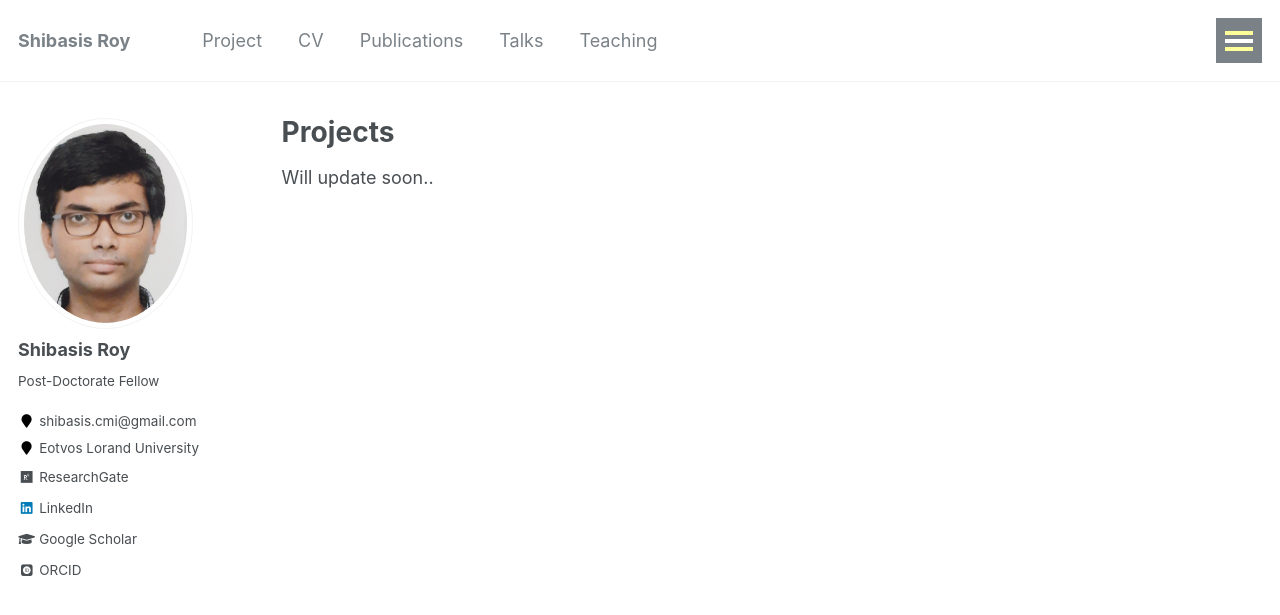
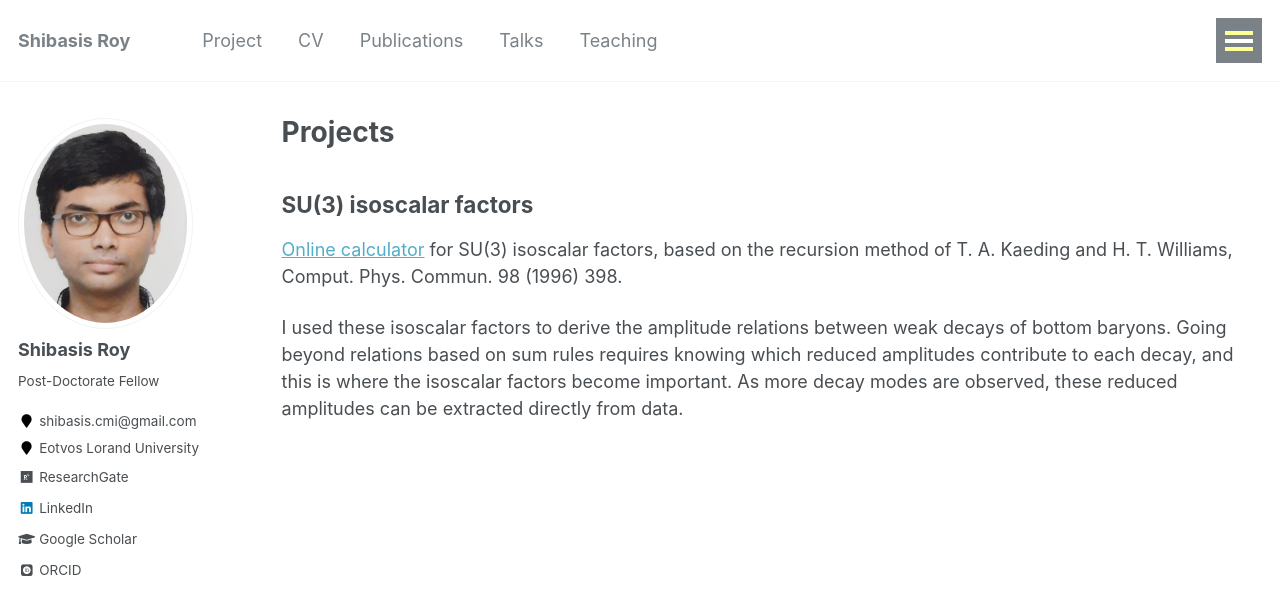
Before and after one commit to shibasisr/shibasisr.github.io, a Jekyll site: the page built from _pages/about.md, in a window 1280 px wide. Shown: the top 615 px of the page. Built offline with Jekyll 4.4.1, drawn with Linux system fonts in a browser that asks for light colours; some web fonts are replaced; a script bundle is joined from its source files by our own code; library files that are not in the unit come from our copies.

Commit message:
Enhance about page with SU(3) isoscalar factors
Added information about SU(3) isoscalar factors and an online calculator.

```diff
--- a/_pages/about.md
+++ b/_pages/about.md
@@ -8,4 +8,14 @@ author_profile: true
 {% include base_path %}
 
 
-Will update soon..
+## SU(3) isoscalar factors
+
+  [Online calculator]({{ base_path }}/su3/) for SU(3) isoscalar factors, based on the
+  recursion method of T. A. Kaeding and H. T. Williams, Comput. Phys. Commun. 98
+  (1996) 398.
+
+  I used these isoscalar factors to derive the amplitude relations between weak
+  decays of bottom baryons. Going beyond relations based on sum rules requires
+  knowing which reduced amplitudes contribute to each decay, and this is where the
+  isoscalar factors become important. As more decay modes are observed, these reduced amplitudes
+  can be extracted directly from data.
```
